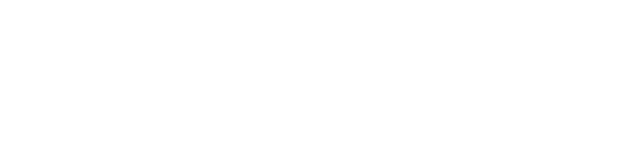
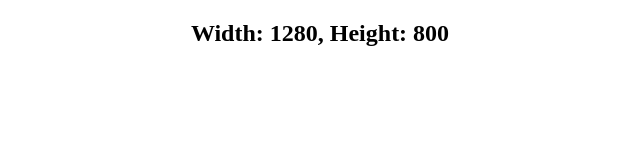
Before and after one commit to acciojob/screen-size-Ashwini277, a website: page main.html in a window 1280 px wide. Shown: the whole page, without its empty margins (320-960 px from the left). Drawn offline with Linux system fonts and the light colour scheme.

Commit message:
created a submission

```diff
--- a/main.html
+++ b/main.html
@@ -1,16 +1,15 @@
 <!DOCTYPE html>
-
-<html>
-
+<html lang="en">
 <head>
-	<link rel="stylesheet" href="styles.css">
+    <meta charset="UTF-8">
+    <meta name="viewport" content="width=device-width, initial-scale=1.0">
+    <title>Screen Size</title>
+    <link rel="stylesheet" href="styles.css">
 </head>
-
 <body>
-	<!-- the entire body must be written by student -->
-    <script type="text/javascript" src="./script.js">
-</script>
-
+    <div id="sizeInfo">
+        <h1 id="size">Width: 0, Height: 0</h1>
+    </div>
+    <script src="script.js"></script>
 </body>
-
 </html>
--- a/script.js
+++ b/script.js
@@ -1 +1,14 @@
-//your JS code here. If required.
+// Function to update the size information
+function updateSize() {
+    const width = window.innerWidth;
+    const height = window.innerHeight;
+    const sizeElement = document.getElementById('size');
+
+    sizeElement.textContent = `Width: ${width}, Height: ${height}`;
+}
+
+// Initial call to set the size on page load
+updateSize();
+
+// Add an event listener to update the size when the window is resized
+window.addEventListener('resize', updateSize);
--- a/styles.css
+++ b/styles.css
@@ -1 +1,8 @@
-/*  your css code here. If applicable */
+#sizeInfo {
+    text-align: center;
+    margin-top: 20px;
+}
+
+h1 {
+    font-size: 24px;
+}
```
